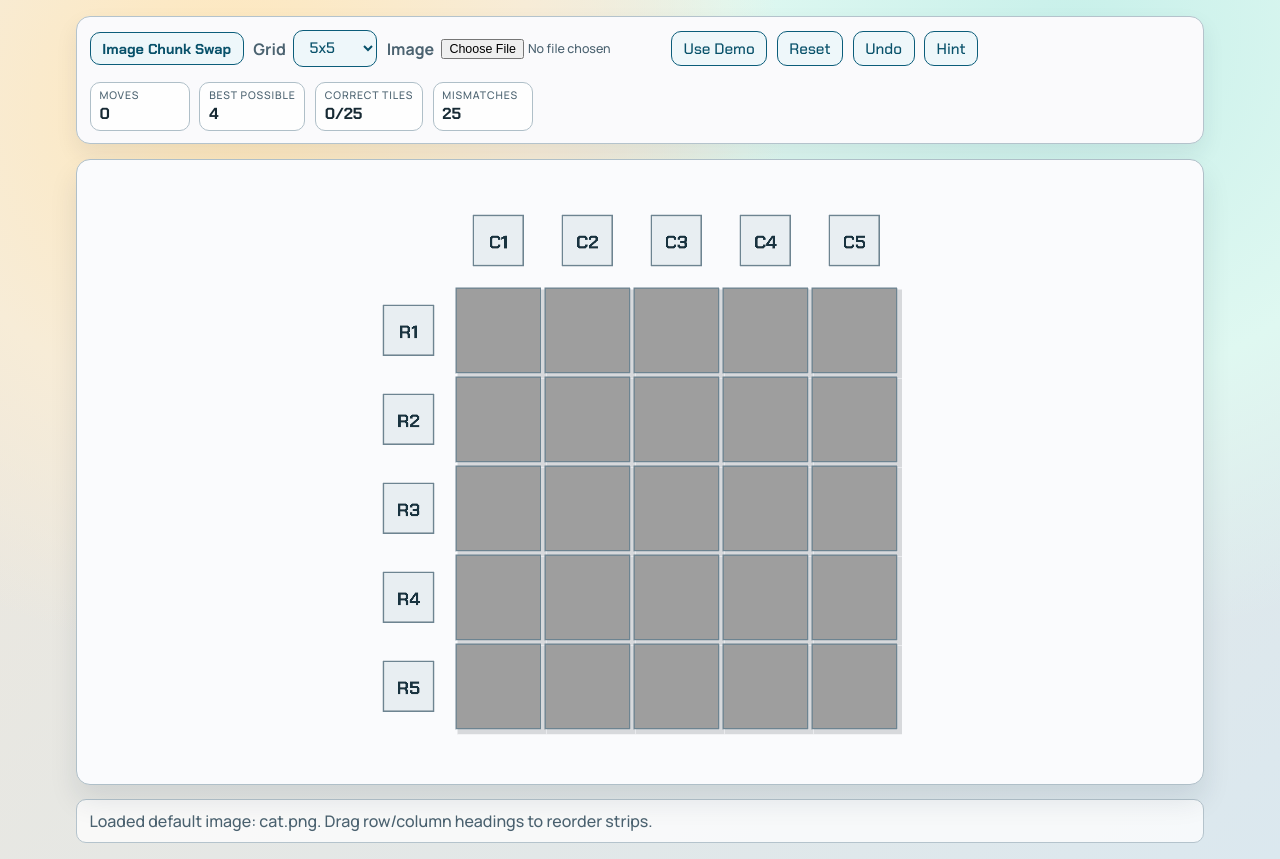
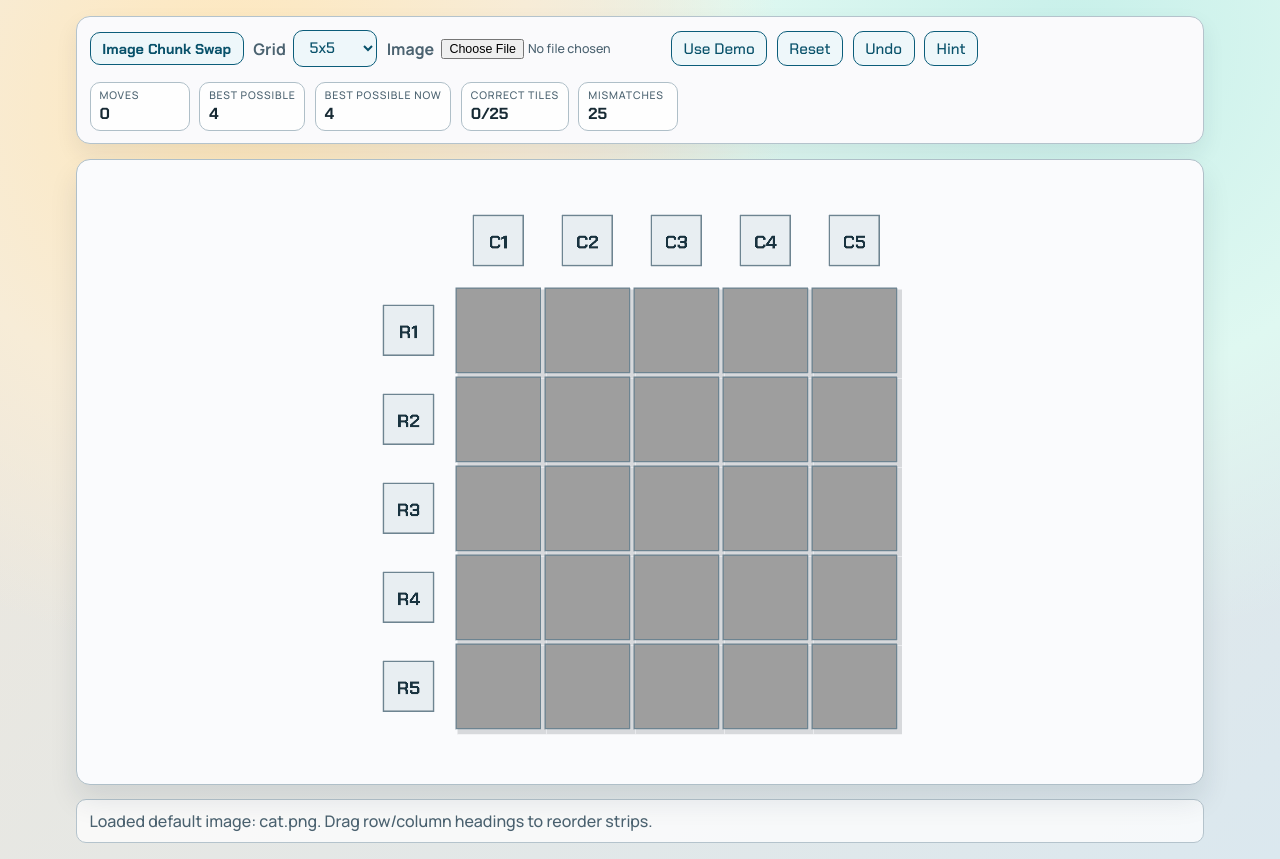
Before and after one commit to john-moffett/AppExperiments, a website built with Vite: page index.html in a window 1280 px wide. Built offline with nearby package versions, Linux system fonts and the light colour scheme.

Commit message:
Split best-move metric into baseline and current

```diff
--- a/index.html
+++ b/index.html
@@ -47,7 +47,11 @@
           </div>
           <div class="stat-pill">
             <span class="label">Best Possible</span>
-            <span id="best-moves-value">0</span>
+            <span id="best-moves-start-value">0</span>
+          </div>
+          <div class="stat-pill">
+            <span class="label">Best Possible Now</span>
+            <span id="best-moves-now-value">0</span>
           </div>
           <div class="stat-pill">
             <span id="metric-label" class="label">Correct Tiles</span>
--- a/src/main.js
+++ b/src/main.js
@@ -13,7 +13,8 @@ const hintBtn = document.getElementById("hint-btn");
 const playAgainBtn = document.getElementById("play-again-btn");
 
 const movesValueEl = document.getElementById("moves-value");
-const bestMovesValueEl = document.getElementById("best-moves-value");
+const bestMovesStartValueEl = document.getElementById("best-moves-start-value");
+const bestMovesNowValueEl = document.getElementById("best-moves-now-value");
 const metricLabelEl = document.getElementById("metric-label");
 const metricValueEl = document.getElementById("metric-value");
 const metricSecondaryLabelEl = document.getElementById("metric-secondary-label");
@@ -46,6 +47,7 @@ const boardView = new BoardView(scene, {
 let engine = null;
 let hoveredHandle = null;
 let renderQueued = false;
+let bestPossibleStart = { rowMin: 0, colMin: 0, total: 0 };
 
 let currentImageSource = createDemoImage();
 let currentImageSeedKey = "builtin-demo-v1";
@@ -297,6 +299,11 @@ function createEngine() {
   return new ModeImageEngine(puzzle, currentImageSource);
 }
 
+function initializePuzzleEngine(nextEngine) {
+  engine = nextEngine;
+  bestPossibleStart = engine.getMinimumInsertMoves();
+}
+
 function configureBoardFromEngine() {
   boardView.ensureSize(engine.n);
 
@@ -336,8 +343,10 @@ function updateMetrics() {
   const metrics = engine.getProgressMetrics();
   const minMoves = engine.getMinimumInsertMoves();
   movesValueEl.textContent = String(engine.moveCount);
-  bestMovesValueEl.textContent = String(minMoves.total);
-  bestMovesValueEl.title = `Rows ${minMoves.rowMin} + Cols ${minMoves.colMin}`;
+  bestMovesStartValueEl.textContent = String(bestPossibleStart.total);
+  bestMovesStartValueEl.title = `Rows ${bestPossibleStart.rowMin} + Cols ${bestPossibleStart.colMin}`;
+  bestMovesNowValueEl.textContent = String(minMoves.total);
+  bestMovesNowValueEl.title = `Rows ${minMoves.rowMin} + Cols ${minMoves.colMin}`;
   hintBtn.disabled = minMoves.total === 0;
 
   metricLabelEl.textContent = "Correct Tiles";
@@ -505,7 +514,7 @@ async function initializeGame() {
     startupTone = "warn";
   }
 
-  engine = createEngine();
+  initializePuzzleEngine(createEngine());
   hoveredHandle = null;
   boardView.clearDragPreview();
   boardView.clearHint();
@@ -542,7 +551,7 @@ function undoMove() {
 function setCurrentImageSource(imageSource, message = "Image updated.") {
   currentImageSource = imageSource;
 
-  engine = createEngine();
+  initializePuzzleEngine(createEngine());
   hoveredHandle = null;
   boardView.clearDragPreview();
   boardView.clearHint();
@@ -566,7 +575,7 @@ function setGridSize(nextSize) {
     return;
   }
 
-  engine = createEngine();
+  initializePuzzleEngine(createEngine());
   hoveredHandle = null;
   boardView.clearDragPreview();
   boardView.clearHint();
```
